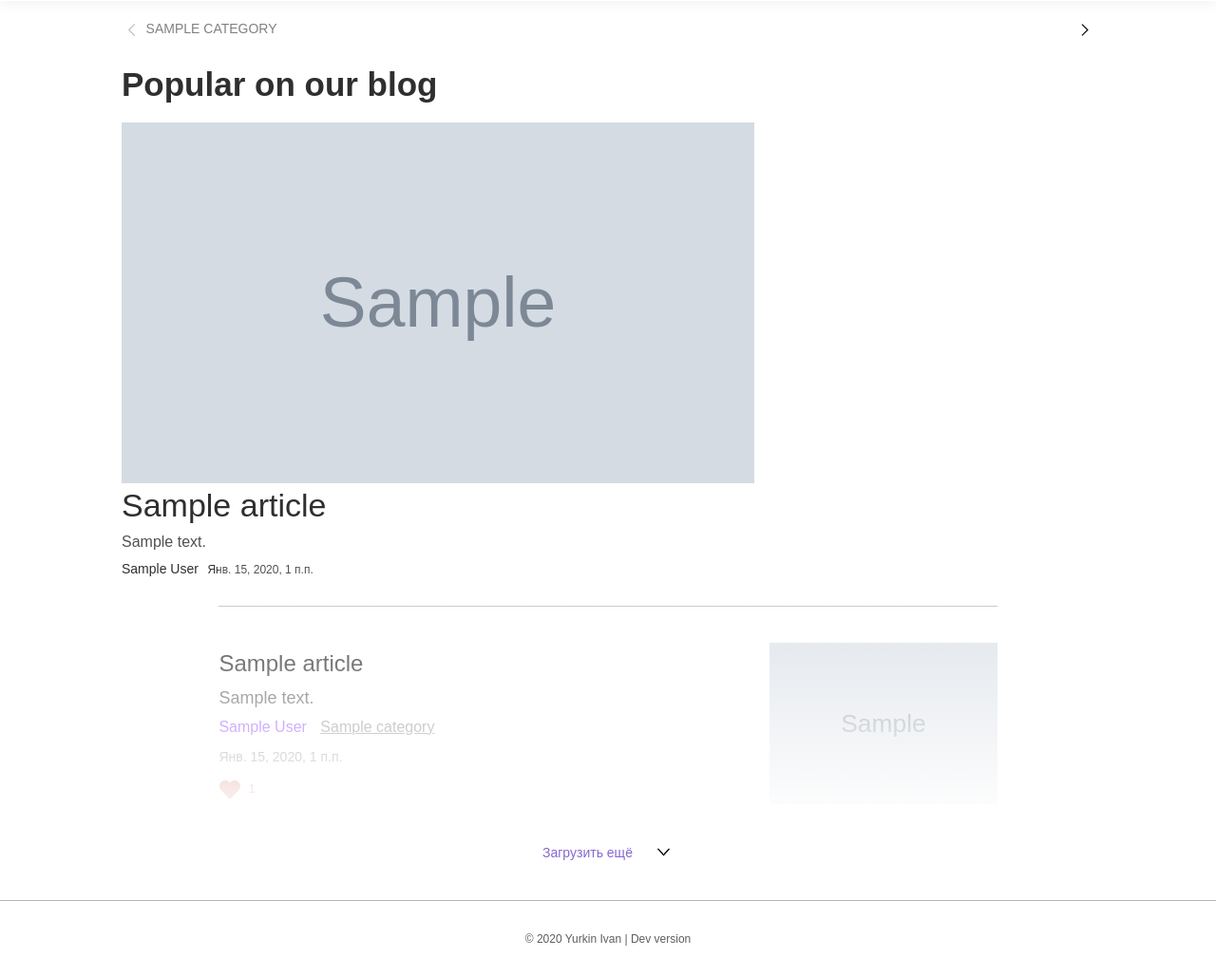
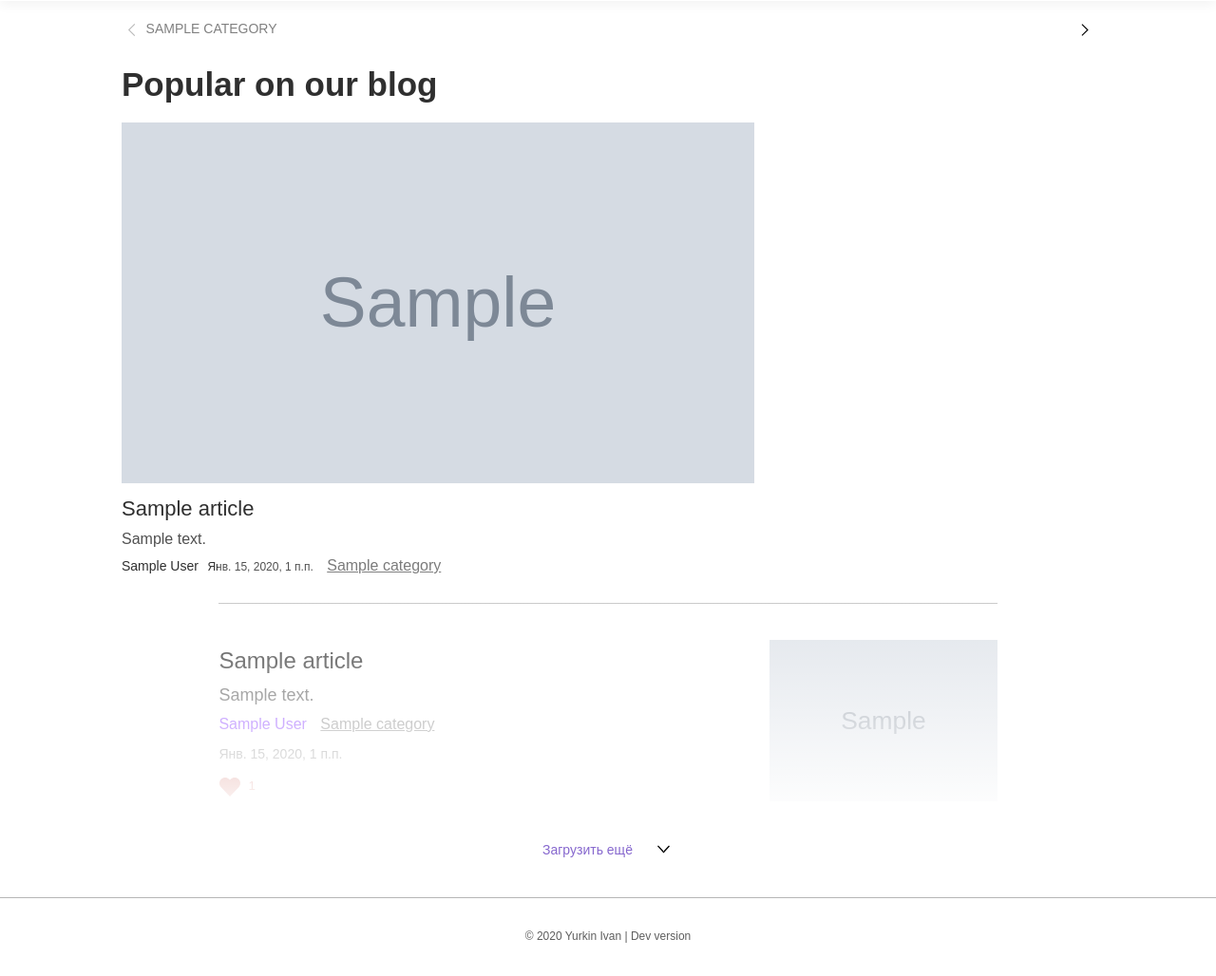
Before and after one commit to urkin-dev/Blog, a Django app: page / in a window 1280 px wide. Shown: the part 64-1092 px from the top of the page at 95% size. After the commit the page ends 1057 px from the top, so only its background shows below. Run offline with Django 3.2, Linux system fonts and the light colour scheme; tables that the repository leaves empty hold one stand-in row (values such as "Sample post"); grey boxes marked "Sample" are stand-in pictures.

Commit message:
Just commit

```diff
--- /dev/null
+++ b/blog/apps/main_app/context_processor.py
@@ -0,0 +1,8 @@
+def getID(request):
+    from django.conf import settings
+    id = request.GET.get('id')
+
+    if id is not None:
+        return {'id': int(id)}
+
+    return {'id': id}
--- a/blog/apps/main_app/models.py
+++ b/blog/apps/main_app/models.py
@@ -22,7 +22,7 @@ class Article(models.Model):
     is_main_in_category = models.BooleanField('Главная статья в своей категории(можно поставить только 1)', default=False)
     is_main_in_homepage = models.BooleanField('Главная статья на домашней страницу(всего 3)', default=False)
     author_name         = models.CharField('Логин автора', max_length=50, default="No name")
-    category            = models.ForeignKey(Category, on_delete=models.SET_DEFAULT, db_column='category_no', default=0)
+    category            = models.ForeignKey(Category, on_delete=models.SET_DEFAULT, db_column='category_no', default=14)
     likes               = models.IntegerField(default=0)
 
     def save(self, *args, **kwargs):
@@ -38,7 +38,7 @@ class Article(models.Model):
         if self.is_main_in_homepage:
             try:
                 main_count = len(Article.objects.filter(is_main_in_homepage=True))
-                if main_count == 3:
+                if main_count >= 3:
                     self.is_main_in_homepage = False
             except Article.DoesNotExist:
                 pass
--- a/blog/apps/main_app/urls.py
+++ b/blog/apps/main_app/urls.py
@@ -6,4 +6,5 @@ app_name = 'main_app'
 urlpatterns = [
     path('', views.index, name = 'index'),
     path('loadArticles/', views.loadArticles, name = 'loadArticles'),
+    path('category/', views.category, name = 'category')
 ]
--- a/blog/apps/main_app/views.py
+++ b/blog/apps/main_app/views.py
@@ -1,4 +1,7 @@
-# TODO Create new pages for other categories
+# TODO: Make like button
+# TODO: Make article page
+# TODO: Make commentaries
+# TODO: Make authorization
 import json
 
 from django.shortcuts import render
@@ -14,8 +17,17 @@ def index(req):
     popular_articles = Article.objects.order_by('-likes')[:10]
     return render(req, 'pages/index.html', { 'categories': categories, 'main_article': main_articles[0], 'articles': popular_articles, 'main_articles': main_articles_array })
 
-def loadArticles(request):
-    count = request.GET.get('count', 10)
+def category(req):
+    categories   = Category.objects.all()
+    id           = req.GET.get('id')
+    current_cat  = Category.objects.get(category_no = id)
+    articles     = Article.objects.filter(category_id = id).order_by('-likes')[:10]
+    main_article = Article.objects.get(category_id = id, is_main_in_category = True)
+
+    return render(req, 'pages/category.html', { 'categories': categories, 'articles': articles, 'main_article': main_article, 'current_cat': current_cat })
+
+def loadArticles(req):
+    count = req.GET.get('count', 10)
     count = int(count)
 
     popular_articles = Article.objects.filter(is_main_in_homepage=False).order_by('-likes')[count:count+10]
--- a/blog/settings.py
+++ b/blog/settings.py
@@ -13,7 +13,7 @@ https://docs.djangoproject.com/en/3.0/ref/settings/
 import os, sys
 
 # Build paths inside the project like this: os.path.join(BASE_DIR, ...)
-BASE_DIR = os.path.dirname(os.path.dirname(os.path.abspath(__file__)))
+BASE_DIR = os.path.dirname((os.path.abspath(__file__)))
 
 PROJECT_ROOT = os.path.dirname(__file__)
 sys.path.insert(0, os.path.join(PROJECT_ROOT, 'apps'))
@@ -67,6 +67,7 @@ TEMPLATES = [
                 'django.template.context_processors.request',
                 'django.contrib.auth.context_processors.auth',
                 'django.contrib.messages.context_processors.messages',
+                'main_app.context_processor.getID'
             ],
         },
     },
--- a/blog/static/scripts/home.js
+++ b/blog/static/scripts/home.js
@@ -1,9 +1,13 @@
 let
     loadBtn        = document.querySelector('.load-btn'),
     container      = document.querySelector('.article-wrapper'),
+    likeBtns       = document.querySelectorAll('.like-btn'),
     articlesLoaded = 10;
 
-loadBtn.addEventListener('click', getArticles);
+loadBtn.addEventListener('click', getArticles); // Get articles from server
+likeBtns.forEach(btn => {
+    btn.addEventListener('click', sendLike);
+});
 
 /**
  * Get ten articles from DB and increases count of articles
@@ -69,7 +73,7 @@ function createArticles(articles) {
         article_title.classList.add('article__title'),
         article_desc.classList.add('article__desc'),
         article_author.classList.add('article__author-name'),
-        article_category.classList.add('article__category'),
+        article_category.classList.add('article-category'),
         article_date.classList.add('article__date'),
         article_button.classList.add('like-btn'),
         article_img.classList.add('article__img');
@@ -91,12 +95,13 @@ function createArticles(articles) {
         article_desc.textContent = desc;
         article_author.href = '#HereWillBeLinkToAuthor';
         article_author.textContent = author;
-        article_category.href = '#HereWIllBeLinkToCategoryNum' + category_no;
+        article_category.href = 'category/?id=' + category_no;
         article_category.textContent = category;
         article_date = created;
 
         article_button.innerHTML = `<?xml version="1.0" ?><svg height="24" version="1.1" width="24" xmlns="http://www.w3.org/2000/svg" xmlns:cc="http://creativecommons.org/ns#" xmlns:dc="http://purl.org/dc/elements/1.1/" xmlns:rdf="http://www.w3.org/1999/02/22-rdf-syntax-ns#"><g transform="translate(0 -1028.4)"><path d="m7 1031.4c-1.5355 0-3.0784 0.5-4.25 1.7-2.3431 2.4-2.2788 6.1 0 8.5l9.25 9.8 9.25-9.8c2.279-2.4 2.343-6.1 0-8.5-2.343-2.3-6.157-2.3-8.5 0l-0.75 0.8-0.75-0.8c-1.172-1.2-2.7145-1.7-4.25-1.7z" fill="#c0392b"/></g></svg>
-        ${likes}`;
+        <span>${likes}</span>`;
+        article_button.addEventListener('click', sendLike);
 
         container.insertBefore(article, loadBtn);
 
@@ -112,3 +117,24 @@ function showMessage(message) {
     loadBtn.remove();
     container.appendChild(el);
 }
+
+function sendLike(e) {
+    fetch(`/loadArticles?count=${articlesLoaded}`, {method: "GET"})
+    .then(res => res.json())
+    .then(articles => {
+        if (articles.length == 0) {
+            showMessage('Статей больше нет');
+        } else {
+            articlesLoaded += articles.length;
+            createArticles(articles);
+            loadBtn.innerHTML = `Загрузить ещё
+            <svg width="21" height="21" viewBox="0 0 21 21">
+                <path d="M4 7.33L10.03 14l.5.55.5-.55 5.96-6.6-.98-.9-5.98 6.6h1L4.98 6.45z" fill-rule="evenodd"></path>
+            </svg>`
+        }
+    })
+    .catch((e) => {
+        console.log(e);
+        showMessage('Произошла ошибка');
+    });
+}
--- a/blog/static/styles/home.css
+++ b/blog/static/styles/home.css
@@ -53,15 +53,14 @@ a {
 
 .popular-article__title {
     color: #2f2f2f;
-    margin: 0;
-    padding: 0;
+    font-size: 22px;
+    display: block;
     margin-top: 10px;
-    font-size: 22px;
 }
 
-.popular-wrapper__most-popular .popular-article__title {
+/* .popular-wrapper__most-popular .popular-article__title {
     font-size: 34px;
-}
+} */
 
 .popular-article__desc {
     color: rgb(80, 80, 80);
@@ -144,14 +143,14 @@ a {
     color: rgb(45, 22, 82);
 }
 
-.article__category {
+.article-category {
     color: rgb(99, 99, 99);
     text-decoration: underline;
     margin-left: 10px;
     transition: .3s color;
 }
 
-.article__category:hover {
+.article-category:hover {
     color: rgb(10, 10, 10);
 }
 
--- a/blog/static/styles/style.css
+++ b/blog/static/styles/style.css
@@ -145,3 +145,7 @@ header {
     font-size: 14px;
     display: inline;
 }
+
+.active {
+    color: rgb(36, 36, 36);
+}
--- a/blog/templates/base.html
+++ b/blog/templates/base.html
@@ -13,7 +13,7 @@
 <body>
     <header>
         <nav class="header-nav">
-            <img src="" alt="logo" class="header-nav__logo">
+            <a href="/"><img src="" alt="logo" class="header-nav__logo"></a>
             <div class="header-nav__buttons">
                 <input id='search-toggle' type="checkbox" style="display: none;">
                 <label for="search-toggle" class="search-toggle">
@@ -37,7 +37,8 @@
                <div class="filters">
                    <div class="filters__inner">
                         {% for c in categories %}
-                            <span class="link-container"><a href="#" class="filters__link">{{ c.name }}</a></span>
+                            <!-- TODO: Make active link black -->
+                            <span class="link-container"><a href="/category?id={{c.category_no}}" class="filters__link">{{ c.name }}</a></span>
                         {% endfor %}
                    </div>
                </div>
--- a/blog/templates/pages/index.html
+++ b/blog/templates/pages/index.html
@@ -16,11 +16,12 @@
                 <div class="popular-wrapper__most-popular">
                     <h1 class="main-title">Popular on our blog</h1>
                     <div class="popular-article">
-                        <a href="#"><img src=" {{ main_article.article_image.url }} " alt="Article image" class="popular-article__img"></a>
+                        <a href="#" class="popular-article__image-wrap"><img src=" {{ main_article.article_image.url }} " alt="Article image" class="popular-article__img"></a>
                         <a href="#" class="popular-article__title">{{ main_article.article_title }}</a>
                         <a href="#"><p class="popular-article__desc">{{ main_article.article_description }}</p></a>
                         <a href="#" class="popular-article__author-name">{{ main_article.author_name }}</a>
                         <span class="popular-article__date">{{ main_article.pub_date }}</span>
+                        <a href="/category?id={{main_article.category_id}}" class="article-category">{{ main_article.category }}</a>
                     </div>
                 </div>
 
@@ -32,11 +33,12 @@
                     {% for a in main_articles %}
 
                         <div class="popular-article">
-                            <a href="#"><img src="{{ a.article_image.url }}" alt="Article image" class="popular-article__img"></a>
+                            <a href="#" class="popular-article__image-wrap"><img src="{{ a.article_image.url }}" alt="Article image" class="popular-article__img"></a>
                             <a href="#" class="popular-article__title">{{a.article_title}}</a>
                             <a href="#"><p class="popular-article__desc">{{a.article_description}}</p></a>
                             <a href="#" class="popular-article__author-name">{{a.author_name}}</a>
                             <span class="popular-article__date">{{a.pub_date}}</span>
+                            <a href="/category?id={{a.category_id}}" class="article-category">{{ a.category }}</a>
                         </div>
 
                     {% endfor %}
@@ -55,11 +57,11 @@
                             <a href="#" class="article__title">{{ a.article_title }}</a>
                             <a href="#"><p class="article__desc">{{ a.article_description }}</p></a>
                             <a href="#" class="article__author-name">{{ a.author_name }}</a>
-                            <a href="#" class="article__category">{{ a.category }}</a>
+                            <a href="/category?id={{a.category_id}}" class="article-category">{{ a.category }}</a>
                             <p class="article__date">{{ a.pub_date }}</p>
                             <button class="like-btn">
                                 <?xml version="1.0" ?><svg height="24" version="1.1" width="24" xmlns="http://www.w3.org/2000/svg" xmlns:cc="http://creativecommons.org/ns#" xmlns:dc="http://purl.org/dc/elements/1.1/" xmlns:rdf="http://www.w3.org/1999/02/22-rdf-syntax-ns#"><g transform="translate(0 -1028.4)"><path d="m7 1031.4c-1.5355 0-3.0784 0.5-4.25 1.7-2.3431 2.4-2.2788 6.1 0 8.5l9.25 9.8 9.25-9.8c2.279-2.4 2.343-6.1 0-8.5-2.343-2.3-6.157-2.3-8.5 0l-0.75 0.8-0.75-0.8c-1.172-1.2-2.7145-1.7-4.25-1.7z" fill="#c0392b"/></g></svg>
-                                {{ a.likes }}
+                                <span>{{ a.likes }}</span>
                             </button>
                         </div>
                         <a href="#"><img src="{{ a.article_image.url }}" alt="Article image" class="article__img"></a>
```
Also changed, not shown: blog/templates/pages/category.html (added, +65 -0 lines), blog/apps/main_app/migrations/0005_auto_20200530_2318.py (added), blog/static/styles/category.css (added).
